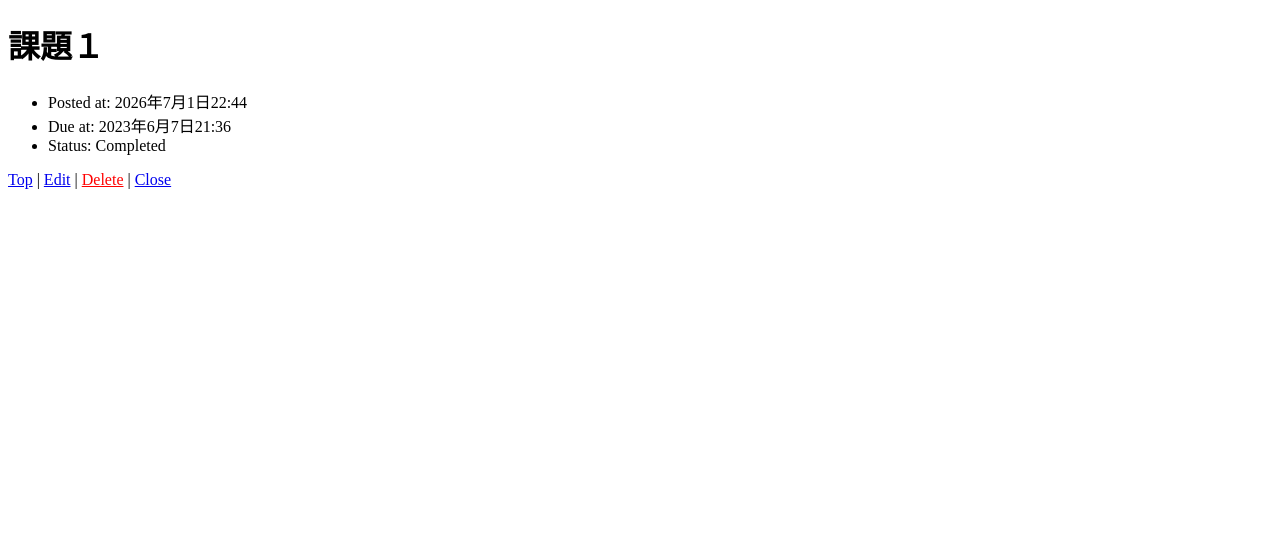
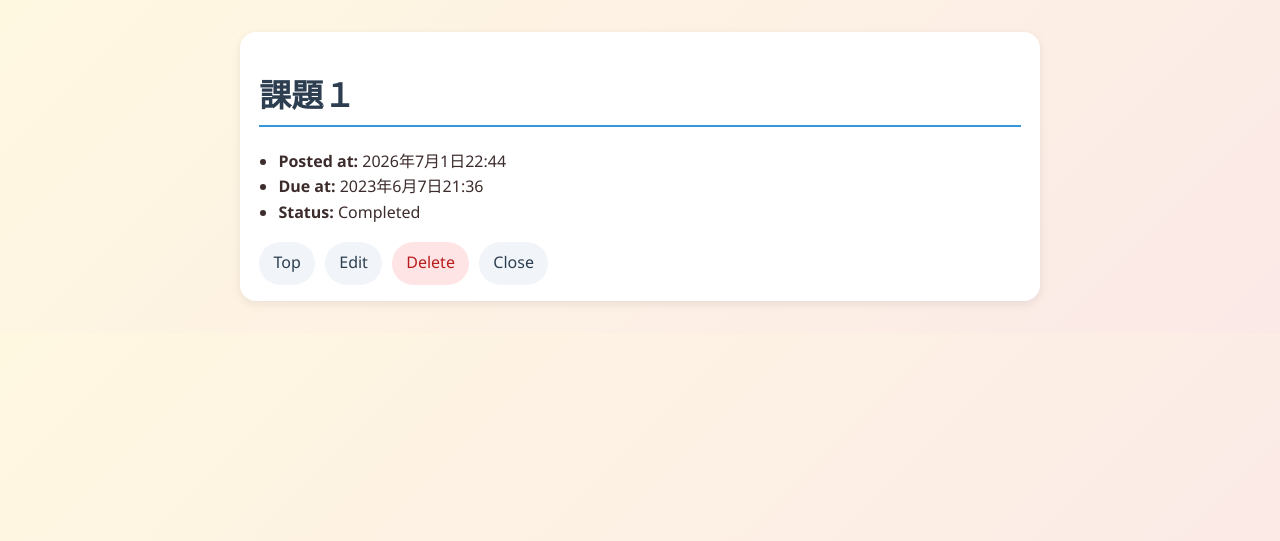
Before and after one commit to s1f102301381/django-test-exercise, a Django app: page /1/ in a window 1280 px wide. Shown: the top 541 px of the page. Run offline with Django 5.2, Linux system fonts and the light colour scheme; data comes from the database, SQL or seed files in the repository; both versions use the stored data as it was after the commit.

Commit message:
CSSを追加

```diff
--- /dev/null
+++ b/todo/static/todo/style.css
@@ -0,0 +1,93 @@
+body {
+    font-family: 'Segoe UI', 'Hiragino Sans', 'Yu Gothic', sans-serif;
+    margin: 2rem auto;
+    max-width: 800px;
+    padding: 0 1rem;
+    background: linear-gradient(135deg, #fff8e1 0%, #fbe9e7 100%);
+    color: #3d2c2c;
+    line-height: 1.6;
+}
+
+h1, h2 {
+    font-family: 'Trebuchet MS', 'Arial Rounded MT Bold', 'Segoe UI', sans-serif;
+    color: #2c3e50;
+}
+
+h1 {
+    border-bottom: 2px solid #3498db;
+    padding-bottom: 0.3rem;
+}
+
+form {
+    background: #fff;
+    padding: 1rem;
+    border-radius: 14px;
+    box-shadow: 0 2px 8px rgba(0, 0, 0, 0.08);
+}
+
+input, button {
+    margin-top: 0.4rem;
+    padding: 0.6rem 0.8rem;
+    border: 1px solid #ccc;
+    border-radius: 999px;
+}
+
+button {
+    background-color: #3498db;
+    color: white;
+    border: none;
+    cursor: pointer;
+    transition: background-color 0.2s ease;
+}
+
+button:hover {
+    background-color: #2980b9;
+}
+
+.text, .detail-card {
+    background: white;
+    padding: 1rem 1.2rem;
+    margin-top: 1rem;
+    border-radius: 16px;
+    box-shadow: 0 3px 10px rgba(0, 0, 0, 0.08);
+}
+
+.task-info {
+    padding-left: 1.2rem;
+    line-height: 1.6;
+}
+
+.action-links {
+    display: flex;
+    flex-wrap: wrap;
+    gap: 0.6rem;
+    margin-top: 1rem;
+}
+
+.action-btn {
+    display: inline-block;
+    padding: 0.55rem 0.9rem;
+    border-radius: 999px;
+    background-color: #f1f5f9;
+    color: #2c3e50;
+    text-decoration: none;
+}
+
+.action-btn:hover {
+    background-color: #e2e8f0;
+    text-decoration: none;
+}
+
+.action-btn.danger {
+    background-color: #ffe4e6;
+    color: #b91c1c;
+}
+
+a {
+    color: #2980b9;
+    text-decoration: none;
+}
+
+a:hover {
+    text-decoration: none;
+}
--- a/todo/templates/todo/detail.html
+++ b/todo/templates/todo/detail.html
@@ -6,27 +6,30 @@
     <title>To Do Application</title>
     <meta charset="UTF-8">
     <meta name="author" content="INIAD">
+    <link rel="stylesheet" href="{% static 'todo/style.css' %}">
   </head>
 
   <body>
+    <div class="detail-card">
       <h1>{{ task.title }}</h1>
-    <ul>
-      <li>Posted at: {{ task.posted_at }}</li>
+      <ul class="task-info">
+        <li><strong>Posted at:</strong> {{ task.posted_at }}</li>
         {% if task.due_at %}
-      <li>Due at: {{ task.due_at }}</li>
+        <li><strong>Due at:</strong> {{ task.due_at }}</li>
         {% endif %}
         {% if task.completed %}
-      <li>Status: Completed</li>
+        <li><strong>Status:</strong> Completed</li>
         {% else %}
-      <li>Status: Not Completed</li>
+        <li><strong>Status:</strong> Not Completed</li>
         {% endif %}
       </ul>
 
-    <div>
-        <a href="{% url 'index' %}">Top</a> |
-        <a href="{% url 'update' task.id %}">Edit</a> |
-        <a href="{% url 'delete' task.id %}" style="color: red;">Delete</a> |
-        <a href="{% url 'close' task.id %}">Close</a>
+      <div class="action-links">
+        <a href="{% url 'index' %}" class="action-btn">Top</a>
+        <a href="{% url 'update' task.id %}" class="action-btn">Edit</a>
+        <a href="{% url 'delete' task.id %}" class="action-btn danger">Delete</a>
+        <a href="{% url 'close' task.id %}" class="action-btn">Close</a>
+      </div>
     </div>
   </body>
 
--- a/todo/templates/todo/edit.html
+++ b/todo/templates/todo/edit.html
@@ -6,6 +6,7 @@
     <title>To Do Application</title>
     <meta charset="UTF-8">
     <meta name="author" content="INIAD">
+    <link rel="stylesheet" href="{% static 'todo/style.css' %}">
   </head>
 
   <body>
--- a/todo/templates/todo/index.html
+++ b/todo/templates/todo/index.html
@@ -6,6 +6,7 @@
     <title>To Do Application</title>
     <meta charset="UTF-8">
     <meta name="author" content="INIAD">
+    <link rel="stylesheet" href="{% static 'todo/style.css' %}">
   </head>
 
   <body>
--- a/todo/templates/todo/remove.html
+++ b/todo/templates/todo/remove.html
@@ -4,6 +4,7 @@
 <head>
     <title>Delete Task</title>
     <meta charset="UTF-8">
+    <link rel="stylesheet" href="{% static 'todo/style.css' %}">
 </head>
 <body>
     <h1>Delete Task</h1>
```
Also changed, not shown: db.sqlite3 (added). Lines whose indentation alone changed are shown as unchanged.
